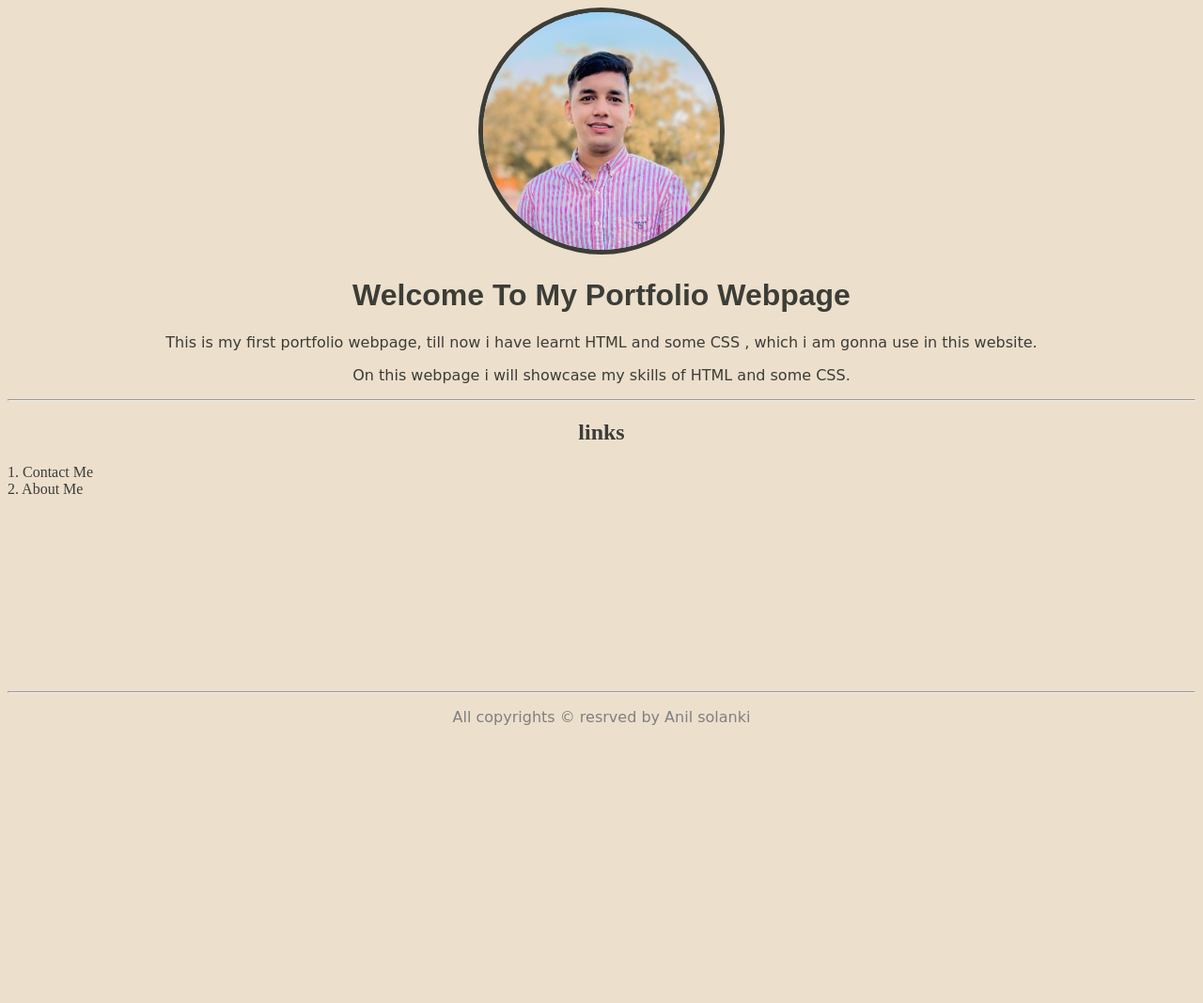
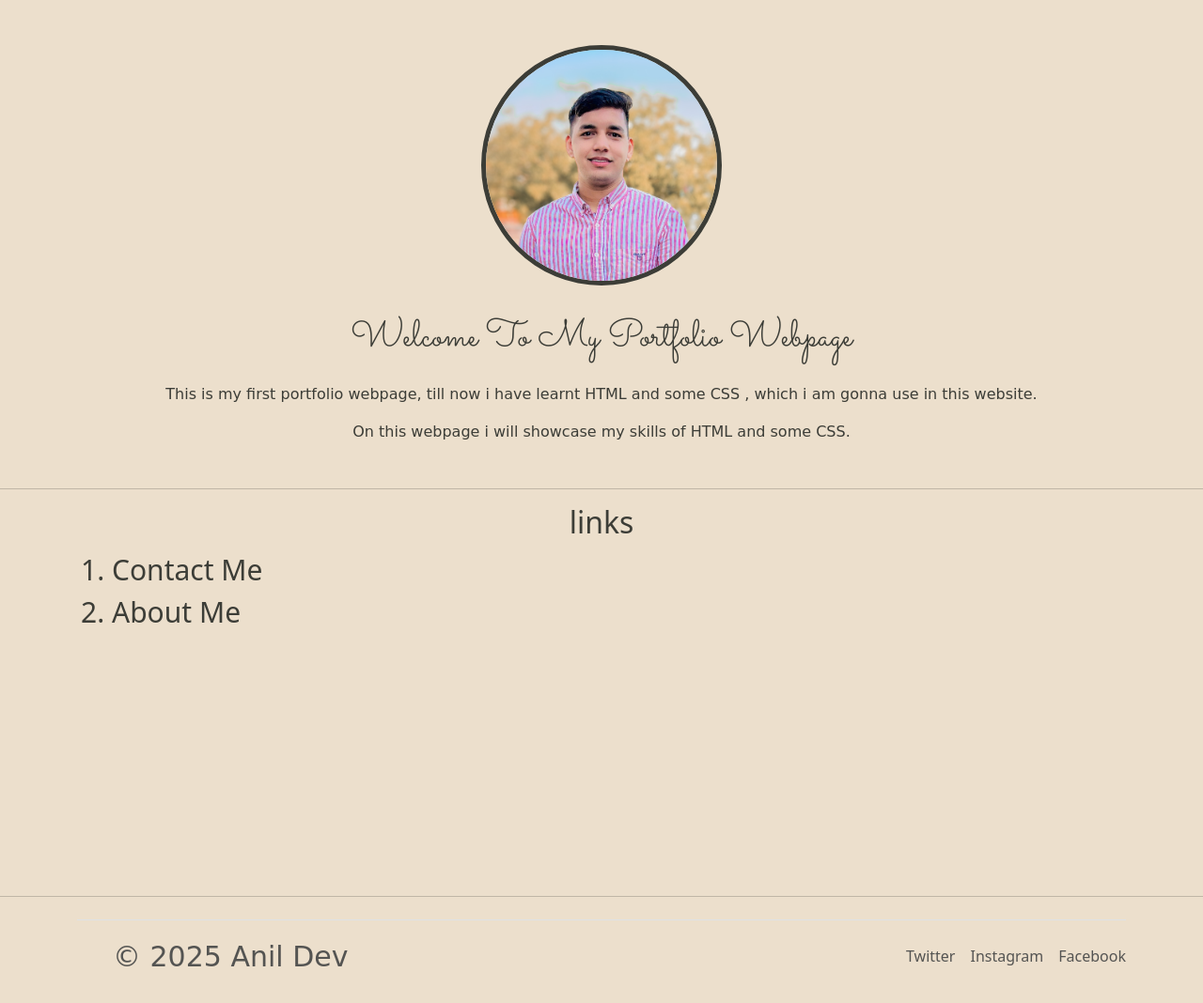
Before and after one commit to anilsolanki9/my-basic-html-portfolio, a plain HTML site: page index.html in a window 1280 px wide. Shown: the whole page at 94% size. Before the commit the page ends 800 px from the top, so only its background shows below. Drawn offline with nearby package versions, Linux system fonts and the light colour scheme; a web font is replaced by a local one.

Commit message:
added bootstrap features , footer

```diff
--- a/index.html
+++ b/index.html
@@ -6,31 +6,58 @@
         <title>ANIL SOLANKI's Portfolio</title>
         <link rel="icon" href="./assets/favicon.ico">
 
+        <link rel="preconnect" href="https://fonts.googleapis.com">
+        <link rel="preconnect" href="https://fonts.gstatic.com" crossorigin>
+        <link
+            href="https://fonts.googleapis.com/css2?family=Edu+AU+VIC+WA+NT+Hand:wght@400..700&display=swap"
+            rel="stylesheet">
 
         <link rel="preconnect" href="https://fonts.googleapis.com">
         <link rel="preconnect" href="https://fonts.gstatic.com" crossorigin>
-    <link href="https://fonts.googleapis.com/css2?family=Edu+AU+VIC+WA+NT+Hand:wght@400..700&display=swap" rel="stylesheet">
+        <link
+            href="https://fonts.googleapis.com/css2?family=Doto:wght@100..900&display=swap"
+            rel="stylesheet">
+        <link
+            href="https://cdn.jsdelivr.net/npm/bootstrap@5.3.3/dist/css/bootstrap.min.css"
+            rel="stylesheet"
+            integrity="sha384-QWTKZyjpPEjISv5WaRU9OFeRpok6YctnYmDr5pNlyT2bRjXh0JMhjY6hW+ALEwIH"
+            crossorigin="anonymous">
 
         <link rel="preconnect" href="https://fonts.googleapis.com">
         <link rel="preconnect" href="https://fonts.gstatic.com" crossorigin>
-    <link href="https://fonts.googleapis.com/css2?family=Doto:wght@100..900&display=swap" rel="stylesheet">
-
+        <link
+            href="https://fonts.googleapis.com/css2?family=Sacramento&display=swap"
+            rel="stylesheet">
         <link rel="stylesheet" href="styles.css">
     </head>
     <body>
-    <div class="header">
-    <img class="profile" src="./assets/header-logo.jpg" alt="header-logo-image-anil-solanki">
-    <h1>Welcome To My Portfolio Webpage</h1>
+        <div class="header pt-5">
+            <div class="pb-3">
+                <img class="profile" src="./assets/header-logo.jpg"
+                    alt="header-logo-image-anil-solanki">
             </div>
-    <div class="paragraph"><p>This is my first portfolio webpage, till now i have learnt HTML and some CSS , which i am gonna use in this website.</p>
-    <p>On this webpage i will showcase my skills of HTML and some CSS.</p>
+            <h1 class="pb-3 pt-3">Welcome To My Portfolio Webpage</h1>
+        </div>
+        <div class="paragraph pb-3"><p>This is my first portfolio webpage, till
+                now i
+                have learnt HTML and some CSS , which i am gonna use in this
+                website.</p>
+            <p>On this webpage i will showcase my skills of HTML and some
+                CSS.</p>
         </div>
         <hr>
         <h2 style="text-align: center;">links</h2>
-    <a href="contact-me.html" title="click here to contact me" target="_blank">1. Contact Me</a> <br>
-    <a href="about-me.html" title="click here to know about me" target="_blank">2. About Me</a> <br>
-    <a href="fullstack-webdev-path.html" title="click here to get detailed path to ecome a full stack web developer" target="_blank" hidden>3. Path Of Becomng a Full Stack Web Developer </a>
-
+        <div class="container ps-3 pb-mb-0 " style="font-size: 30px;">
+            <a href="contact-me.html" title="click here to contact me"
+                target="_blank">1. Contact Me</a> <br>
+            <a href="about-me.html" title="click here to know about me"
+                target="_blank">2. About Me</a> <br>
+            <a href="fullstack-webdev-path.html"
+                title="click here to get detailed path to ecome a full stack web developer"
+                target="_blank" hidden>3. Path Of Becomng a Full Stack Web
+                Developer
+            </a>
+        </div>
         <br>
         <br>
         <br>
@@ -44,7 +71,30 @@
         <br>
         <hr>
         <footer>
-       <p style="color: gray;">All copyrights &copy; resrved by Anil solanki</p>
+            <div class="container">
+                <footer
+                    class="d-flex flex-wrap justify-content-between align-items-center py-3 my-4 border-top">
+                    <div class="col-md-4 d-flex align-items-center">
+                        <a href="/"
+                            class="mb-3 me-2 mb-md-0 text-body-secondary text-decoration-none lh-1">
+                            <svg class="bi" width="30" height="24"><use
+                                    xlink:href="#bootstrap"></use></svg>
+                        </a>
+                        <span class="mb-3 mb-md-0 text-body-secondary">© 2025
+                            Anil Dev</span>
+                    </div>
+
+                    <ul
+                        class="nav col-md-4 justify-content-end list-unstyled d-flex">
+                        <li class="ms-3"><a class="text-body-secondary"
+                                href="#">Twitter</a></li>
+                        <li class="ms-3"><a class="text-body-secondary"
+                                href="#">Instagram</a></li>
+                        <li class="ms-3"><a class="text-body-secondary"
+                                href="#">Facebook</a></li>
+                    </ul>
+                </footer>
+            </div>
 
         </footer>
     </body>
--- a/styles.css
+++ b/styles.css
@@ -1,60 +1,55 @@
-body{
-    background-color: #ECDFCC;
-    color: #3C3D37;
+body {
+  background-color: #ecdfcc;
+  color: #3c3d37;
 }
-.profile{
+.profile {
   border-radius: 50%;
-    border: solid #3C3D37 5px;
+  border: solid #3c3d37 5px;
   width: 40%;
 }
-.header{
+.header {
   width: 50%;
   margin-left: 25%;
   text-align: center;
-
 }
-h1{
-    color: #3C3D37;
-    font-family: "Doto", sans-serif;
-    font-optical-sizing: auto;
+h1 {
+  color: #3c3d37;
+  font-family: 'Sacramento', serif;
+  font-weight: 400;
   font-style: normal;
-    font-variation-settings:
-    "ROND" 0;
 }
-p{
-    font-family: "Edu AU VIC WA NT Hand", cursive;
+p {
+  font-family: 'Edu AU VIC WA NT Hand', cursive;
   font-optical-sizing: auto;
   font-style: normal;
 }
-.paragraph{
+.paragraph {
   text-align: center;
 }
-a{
+a {
   text-decoration: none;
-    color: #3C3D37;
+  color: #3c3d37;
 }
-.form{
-    border-style:groove;
-    border: solid black ;
-    background-color: #BB8493;
+.form {
+  border-style: groove;
+  border: solid black;
+  background-color: #bb8493;
 }
-footer{
+footer {
   text-align: center;
 }
-span{
+span {
   font-size: 30px;
-    font-family: "Love Light", cursive;
+  font-family: 'Love Light', cursive;
   font-weight: 400;
   font-style: normal;
 }
-.para{
+.para {
   text-align: center;
 }
 
-
-
 @media (max-width: 320px) {
-    .about{
+  .about {
     text-align: justify;
   }
 }
```
Lines whose indentation alone changed are shown as unchanged.
